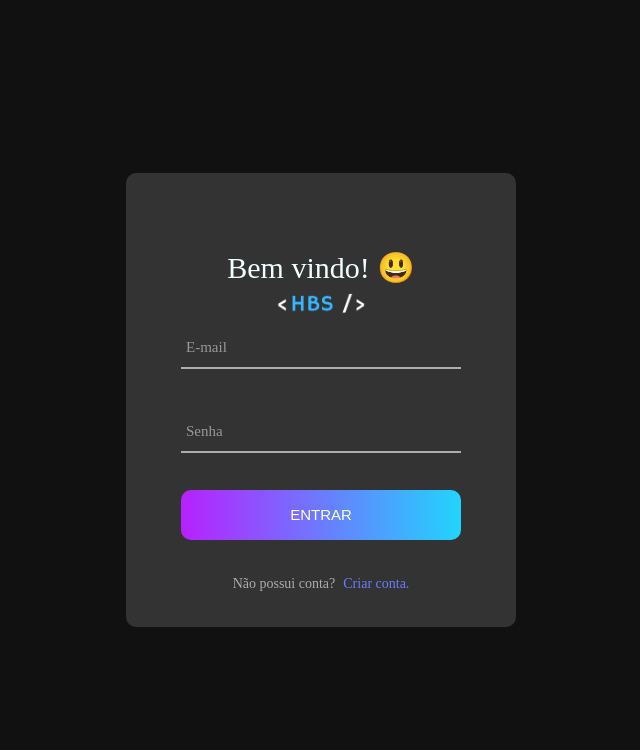
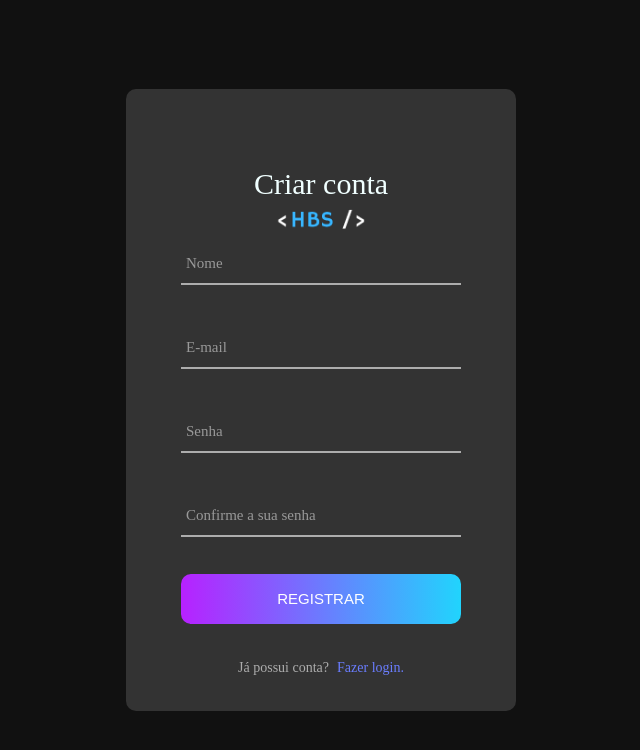
Before and after one commit to HiagoBriano/to-do_list, a React (Create React App) app in the folder frontend/: page /register in a window 1280 px wide. Shown: the top 750 px of the page, without its empty margins (319-959 px from the left). Built offline with nearby package versions, Linux system fonts and the light colour scheme.

Commit message:
feat: registration page created
I turned part of the login page into component to use the same layout on the registration page.

```diff
--- a/frontend/package.json
+++ b/frontend/package.json
@@ -12,6 +12,7 @@
     "@types/react-dom": "^18.0.5",
     "react": "^18.2.0",
     "react-dom": "^18.2.0",
+    "react-router-dom": "^6.3.0",
     "react-scripts": "5.0.1",
     "typescript": "^4.7.4",
     "web-vitals": "^2.1.4"
--- a/frontend/src/App.tsx
+++ b/frontend/src/App.tsx
@@ -1,8 +1,13 @@
-import Login from "./pages/login";
+import { Route, Routes } from 'react-router-dom';
+import Login from './pages/Login';
+import Register from './pages/Register';
 
 function App() {
   return (
-    <Login />
+    <Routes>
+      <Route path="/register" element={<Register />} />
+      <Route path="/" element={<Login />} />
+    </Routes>
   );
 }
 
--- /dev/null
+++ b/frontend/src/components/Layout/index.tsx
@@ -0,0 +1,13 @@
+import './layout.css';
+
+function Layout({ children }: { children: JSX.Element }) {
+  return (
+    <div className="container">
+      <div className="container-login">
+        <div className="wrap-login">{children}</div>
+      </div>
+    </div>
+  );
+}
+
+export default Layout;
--- /dev/null
+++ b/frontend/src/components/Layout/layout.css
@@ -0,0 +1,27 @@
+.container {
+  width: 100%;
+  margin: 0 auto;
+}
+
+.container-login {
+  width: 100%;
+  min-height: 100vh;
+
+  display: flex;
+  flex-wrap: wrap;
+  align-items: center;
+  justify-content: center;
+
+  padding: 15px;
+
+  background-color: #111;
+}
+
+.wrap-login {
+  width: 390px;
+  background-color: #333;
+  border-radius: 10px;
+
+  overflow: hidden;
+  padding: 77px 55px 33px 55px;
+}
--- a/frontend/src/index.tsx
+++ b/frontend/src/index.tsx
@@ -1,14 +1,16 @@
 import React from 'react';
 import ReactDOM from 'react-dom/client';
+import { BrowserRouter } from 'react-router-dom';
 import App from './App';
 import './index.css';
-
 
 const root = ReactDOM.createRoot(
   document.getElementById('root') as HTMLElement
 );
 root.render(
   <React.StrictMode>
-    <App />
+    <BrowserRouter>
+      <App />
+    </BrowserRouter>
   </React.StrictMode>
 );
--- /dev/null
+++ b/frontend/src/pages/Login/index.tsx
@@ -0,0 +1,55 @@
+import { useState } from 'react';
+import { Link } from 'react-router-dom';
+import Layout from '../../components/Layout';
+import logotipo from '../../images/logotipo.png';
+import './login.css';
+
+function Login() {
+  const [email, setEmail] = useState('');
+  const [password, setPassword] = useState('');
+
+  return (
+    <Layout>
+      <form className="login-form">
+        <span className="login-form-title">Bem vindo! 😃</span>
+
+        <span className="login-form-title">
+          <img src={logotipo} alt="imagem da logotipo" />
+        </span>
+
+        <div className="wrap-input">
+          <input
+            className={email.length > 0 ? 'input has-value' : 'input'}
+            type="email"
+            value={email}
+            onChange={({ target }) => setEmail(target.value)}
+          />
+          <span className="focus-input" data-placeholder="E-mail" />
+        </div>
+
+        <div className="wrap-input">
+          <input
+            className={password.length > 0 ? 'input has-value' : 'input'}
+            type="password"
+            value={password}
+            onChange={({ target }) => setPassword(target.value)}
+          />
+          <span className="focus-input" data-placeholder="Senha" />
+        </div>
+
+        <div className="container-login-form-btn">
+          <button className="login-form-btn">Entrar</button>
+        </div>
+
+        <div className="create-account-text-center">
+          <span className="create-account-text">Não possui conta?</span>
+          <Link to="/register" className="create-account-link">
+            Criar conta.
+          </Link>
+        </div>
+      </form>
+    </Layout>
+  );
+}
+
+export default Login;
--- a/frontend/src/pages/login/login.css
+++ b/frontend/src/pages/Login/login.css
@@ -1,31 +1,3 @@
-.container {
-  width: 100%;
-  margin: 0 auto;
-}
-
-.container-login {
-  width: 100%;
-  min-height: 100vh;
-
-  display: flex;
-  flex-wrap: wrap;
-  align-items: center;
-  justify-content: center;
-
-  padding: 15px;
-
-  background-color: #111;
-}
-
-.wrap-login {
-  width: 390px;
-  background-color: #333;
-  border-radius: 10px;
-
-  overflow: hidden;
-  padding: 77px 55px 33px 55px;
-}
-
 .login-form {
   width: 100%;
 }
--- /dev/null
+++ b/frontend/src/pages/Register/index.tsx
@@ -0,0 +1,80 @@
+import { useState } from 'react';
+import { Link } from 'react-router-dom';
+import Layout from '../../components/Layout';
+import logotipo from '../../images/logotipo.png';
+import './register.css';
+
+function Register() {
+  const [nome, setNome] = useState('');
+  const [email, setEmail] = useState('');
+  const [password, setPassword] = useState('');
+  const [validatePassword, setValidatePassword] = useState('');
+
+  return (
+    <Layout>
+      <form className="login-form">
+        <span className="login-form-title">Criar conta</span>
+
+        <span className="login-form-title">
+          <img src={logotipo} alt="imagem da logotipo" />
+        </span>
+
+        <div className="wrap-input">
+          <input
+            className={nome.length > 0 ? 'input has-value' : 'input'}
+            type='text'
+            minLength={3}
+            value={nome}
+            onChange={({ target }) => setNome(target.value)}
+          />
+          <span className="focus-input" data-placeholder="Nome" />
+        </div>
+
+        <div className="wrap-input">
+          <input
+            className={email.length > 0 ? 'input has-value' : 'input'}
+            type="email"
+            value={email}
+            onChange={({ target }) => setEmail(target.value)}
+          />
+          <span className="focus-input" data-placeholder="E-mail" />
+        </div>
+
+        <div className="wrap-input">
+          <input
+            className={password.length > 0 ? 'input has-value' : 'input'}
+            type="password"
+            minLength={6}
+            value={password}
+            onChange={({ target }) => setPassword(target.value)}
+          />
+          <span className="focus-input" data-placeholder="Senha" />
+        </div>
+
+        <div className="wrap-input">
+          <input
+            className={validatePassword.length > 0 ? 'input has-value' : 'input'}
+            type="password"
+            minLength={6}
+            value={validatePassword}
+            onChange={({ target }) => setValidatePassword(target.value)}
+          />
+          <span className="focus-input" data-placeholder="Confirme a sua senha" />
+        </div>
+
+        <div className="container-login-form-btn">
+          <button className="login-form-btn">Registrar</button>
+        </div>
+
+        <div className="create-account-text-center">
+          <span className="create-account-text">Já possui conta?</span>
+          <Link to="/" className="create-account-link">
+            Fazer login.
+          </Link>
+        </div>
+      </form>
+    </Layout>
+  );
+}
+
+export default Register;
--- /dev/null
+++ b/frontend/src/pages/Register/register.css
@@ -0,0 +1,154 @@
+.login-form {
+  width: 100%;
+}
+
+.login-form-title {
+  display: block;
+  font-size: 30px;
+  color: azure;
+
+  line-height: 1.2;
+  text-align: center;
+}
+
+.login-form-title img {
+  width: 90px;
+}
+
+.wrap-input {
+  width: 100%;
+  position: relative;
+  border-bottom: 2px solid #adadad;
+  margin-bottom: 37px;
+}
+
+.input {
+  font-size: 15px;
+  color: #fff;
+  line-height: 1.2;
+  border: none;
+  display: block;
+
+  width: 100%;
+  height: 45px;
+
+  background-color: transparent;
+
+  padding: 0 5px;
+}
+
+.focus-input {
+  position: absolute;
+  display: block;
+  width: 100%;
+  height: 100%;
+
+  top: 0;
+  left: 0;
+
+  pointer-events: none;
+  color: #adadad;
+}
+
+.focus-input::before {
+  content: '';
+  display: block;
+  position: absolute;
+  bottom: -2px;
+  left: 0;
+  width: 0;
+  height: 2px;
+
+  background: linear-gradient(to left, #21d4fd, #b721ff);
+  transition: all ease 0.4s;
+}
+
+.focus-input::after {
+  font-size: 15px;
+  color: #999999;
+  line-height: 1.2;
+
+  content: attr(data-placeholder);
+
+  display: block;
+  width: 100%;
+  position: absolute;
+  top: 16px;
+  left: 0px;
+
+  padding-left: 5px;
+
+  transition: all ease 0.4s;
+}
+
+input:focus {
+  outline: 0;
+}
+
+.input:focus + .focus-input::after {
+  top: -15px;
+}
+
+.input:focus + .focus-input::before {
+  width: 100%;
+}
+
+.has-value + .focus-input::after {
+  top: -15px;
+}
+
+.has-value + .focus-input::before {
+  width: 100%;
+}
+
+.container-login-form-btn {
+  display: flex;
+  flex-wrap: wrap;
+  justify-content: center;
+  padding-bottom: 13px;
+}
+
+.login-form-btn {
+  font-size: 15px;
+  border: none;
+  border-radius: 10px;
+  color: #fff;
+
+  line-height: 1.2;
+
+  text-transform: uppercase;
+
+  display: flex;
+  justify-content: center;
+  align-items: center;
+
+  width: 100%;
+  height: 50px;
+
+  background: linear-gradient(to left, #21d4fd, #b721ff);
+}
+
+.login-form-btn:hover {
+  cursor: pointer;
+}
+
+.create-account-text-center {
+  display: flex;
+  justify-content: center;
+  align-items: center;
+  margin-top: 20px;
+}
+
+.create-account-text {
+  font-size: 14px;
+  color: #adadad;
+  line-height: 1.5;
+  padding-right: 8px;
+}
+
+.create-account-link {
+  font-size: 14px;
+  color: #6a7dfe;
+  line-height: 1.5;
+  text-decoration: none;
+}
--- a/frontend/src/pages/login/index.tsx
+++ /dev/null
@@ -1,57 +0,0 @@
-import { useState } from "react";
-import logotipo from "./images/logotipo.png";
-import "./login.css";
-
-function Login() {
-  const [email, setEmail] = useState("");
-  const [password, setPassword] = useState("");
-
-  return (
-    <div className="container">
-      <div className="container-login">
-        <div className="wrap-login">
-          <form className="login-form">
-            <span className="login-form-title">Bem vindo! 😃</span>
-
-            <span className="login-form-title">
-              <img src={logotipo} alt="imagem da logotipo" />
-            </span>
-
-            <div className="wrap-input">
-              <input
-                className={email.length > 0 ? "input has-value" : "input"}
-                type="email"
-                value={email}
-                onChange={({ target }) => setEmail(target.value)}
-              />
-              <span className="focus-input" data-placeholder="E-mail" />
-            </div>
-
-            <div className="wrap-input">
-              <input
-                className={password.length > 0 ? "input has-value" : "input"}
-                type="password"
-                value={password}
-                onChange={({ target }) => setPassword(target.value)}
-              />
-              <span className="focus-input" data-placeholder="Senha" />
-            </div>
-
-            <div className="container-login-form-btn">
-              <button className="login-form-btn">Entrar</button>
-            </div>
-
-            <div className="create-account-text-center">
-              <span className="create-account-text">Não possui conta?</span>
-              <a href="/" className="create-account-link">
-                Criar conta.
-              </a>
-            </div>
-          </form>
-        </div>
-      </div>
-    </div>
-  );
-}
-
-export default Login;
```
Also changed, not shown: frontend/src/images/logotipo.png (renamed from frontend/src/pages/login/images/logotipo.png), 1 other file (tests, documents, lock files or other folders).
